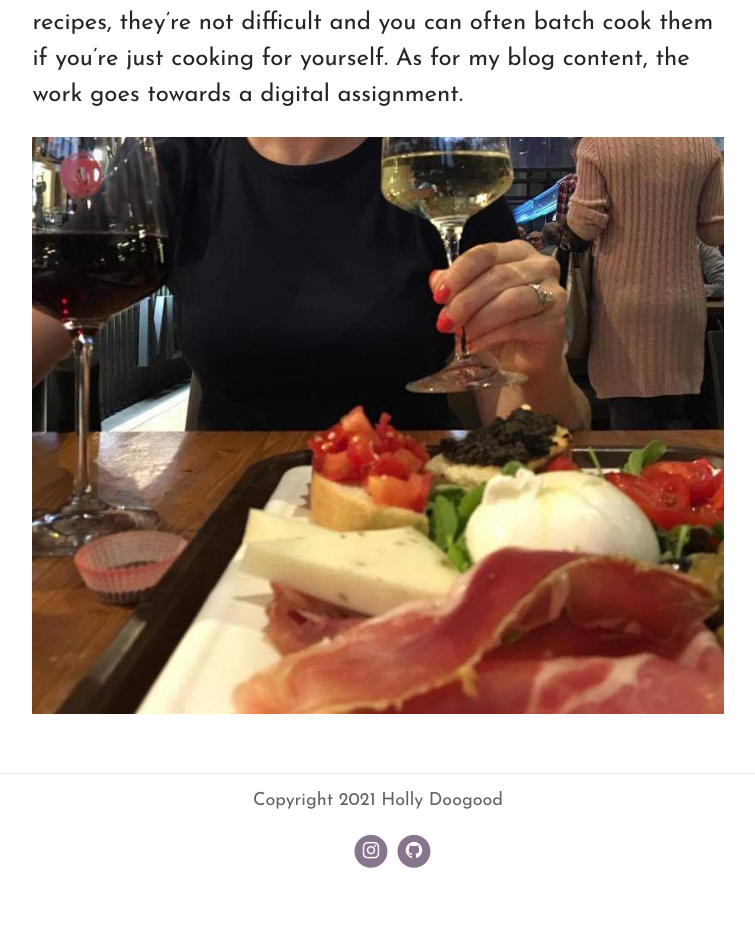
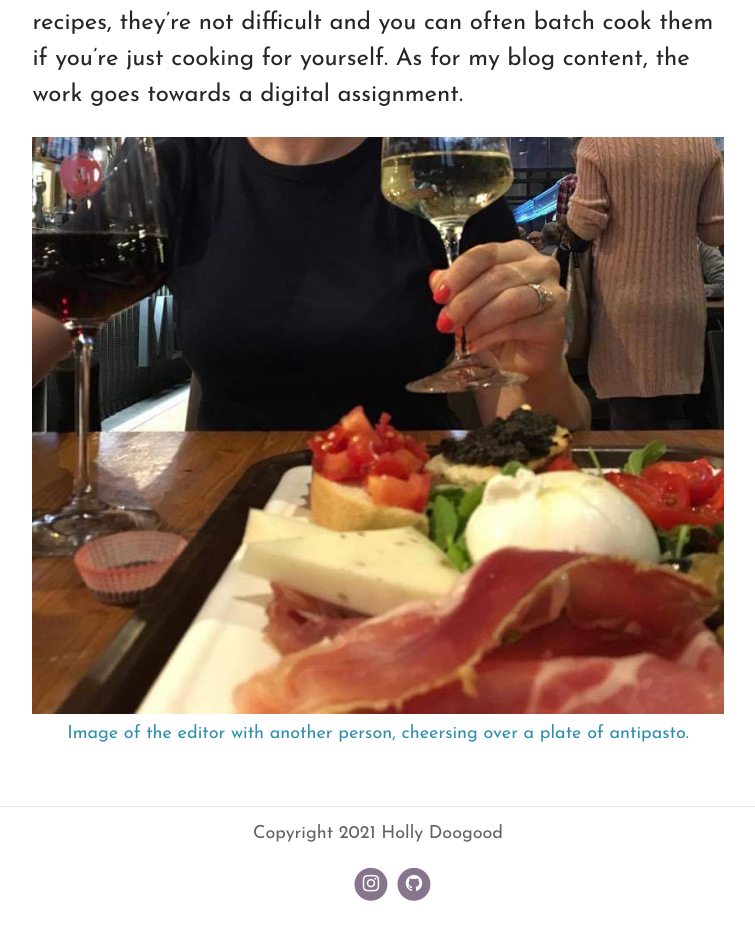
Before and after one commit to Hol1999/Hollyrecipewebsite, a Jekyll site: the page built from pages/about.md, in a window 1280 px wide. Shown: the part 464-1394 px from the top of the page, without its empty margins (262-1017 px from the left). Built offline with Jekyll 4.4.1, drawn with Linux system fonts in a browser that asks for light colours; some web fonts are replaced; before the commit the page ends 1361 px from its top, so only the background shows below that.

Commit message:
Update Page “about”

```diff
--- a/pages/about.md
+++ b/pages/about.md
@@ -12,4 +12,4 @@ show: true
 ---
 Hi, I'm the editor of tornbetween! I'm not Italian but I love the flavours of their cuisine. I hope you get to try some of these recipes, they're not difficult and you can often batch cook them if you're just cooking for yourself. As for my blog content, the work goes towards a digital assignment.
 
-![](../uploads/cheers.jpg)
+![Image of the editor with another person, cheersing over a plate of antipasto.](../uploads/cheers.jpg "Cheers to delicious food and wine! ")
```
